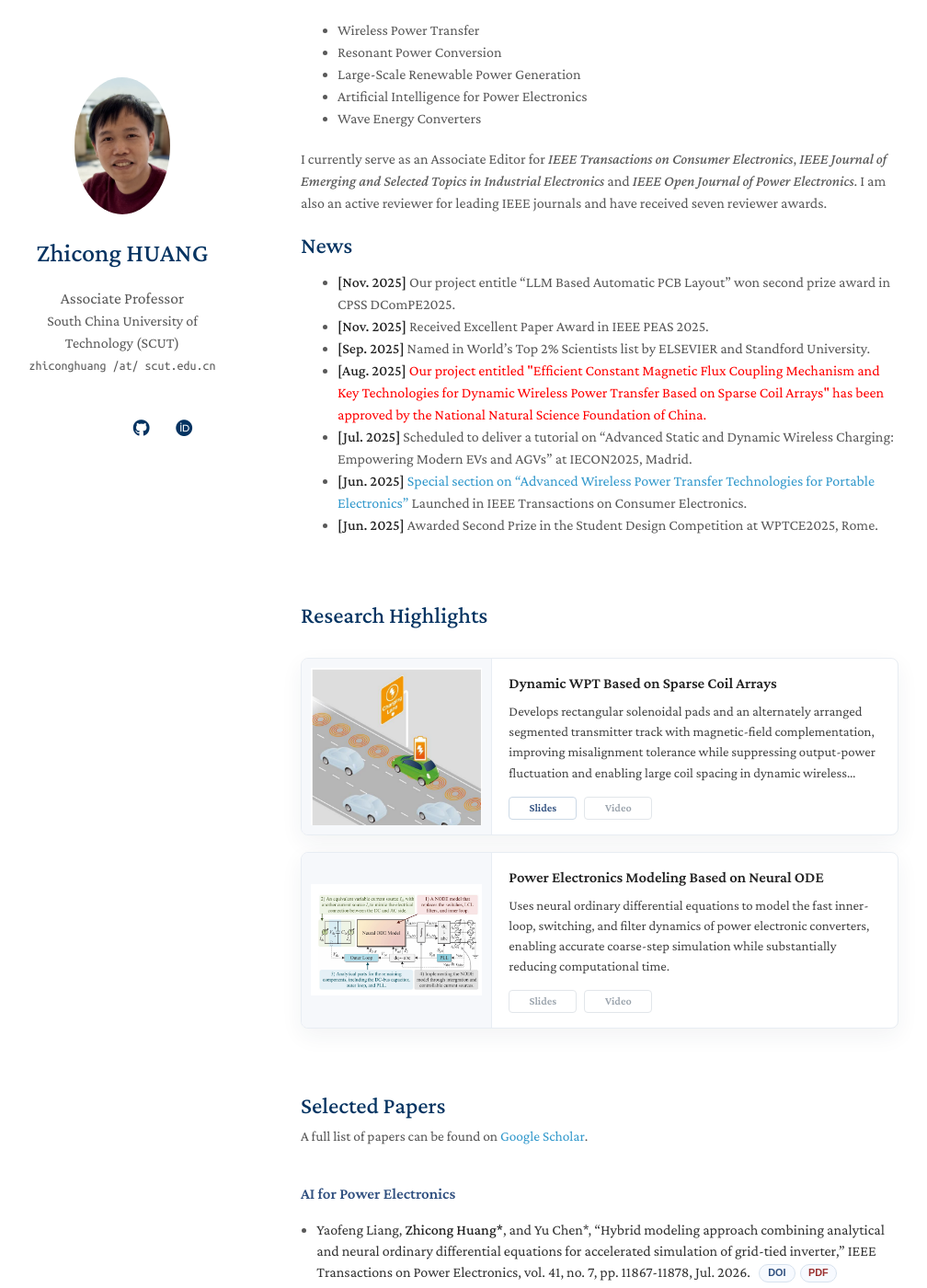
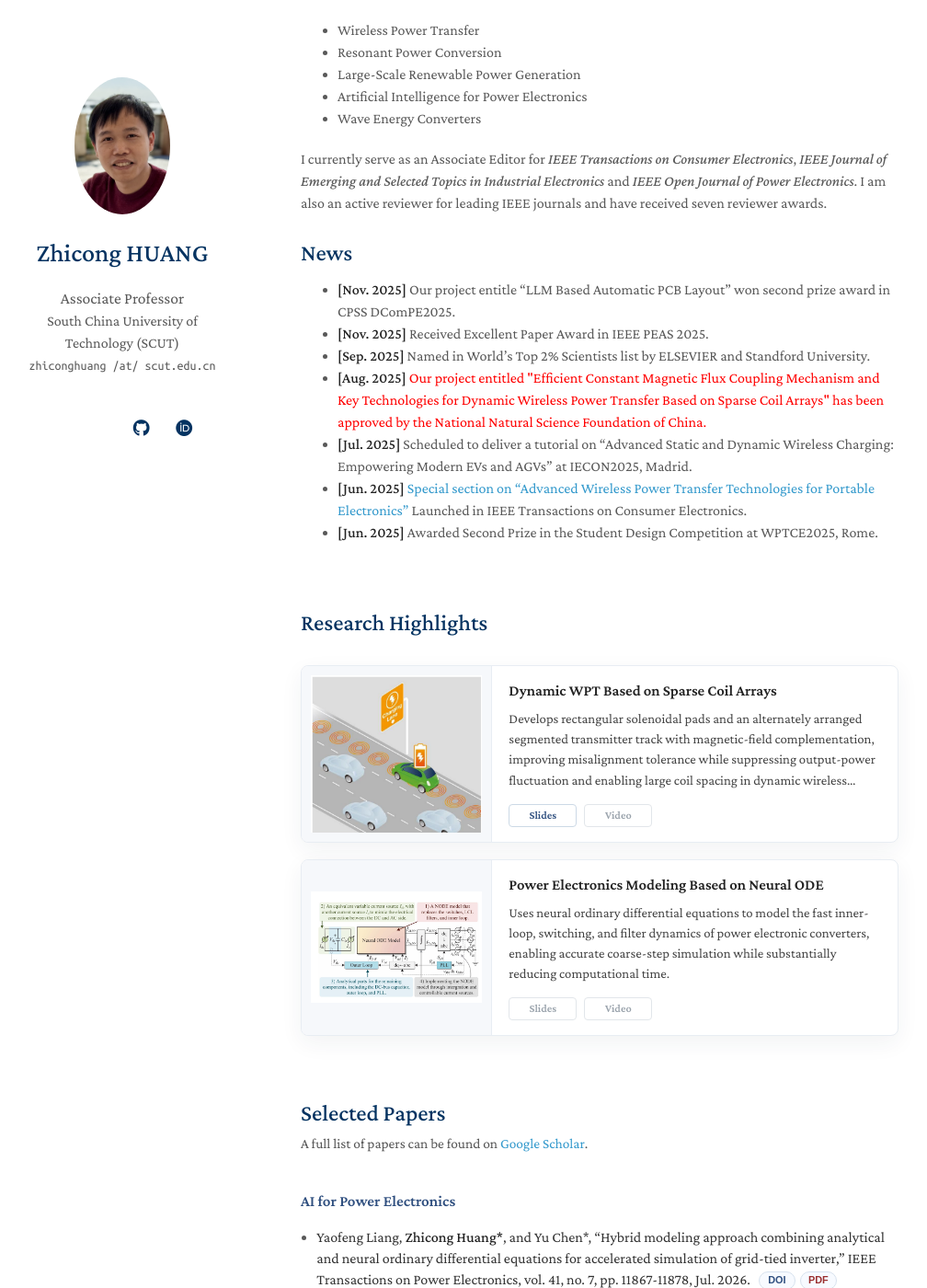
Before and after one commit to forwardhuang/forwardhuang.github.io, a Jekyll site: the page built from index.md, in a window 1280 px wide and 1400 px high, scrolled down 252 px. Shown: the whole window at 92% size, without its empty margins (143-1151 px from the left). Built offline with Jekyll 4.4.1, drawn with Linux system fonts in a browser that asks for light colours; a style sheet for code colours, icons or effects is not loaded; our own code applies the rules of GitHub Pages for plain Markdown files.

Commit message:
Adjust News section spacing

```diff
--- a/_layouts/homepage.html
+++ b/_layouts/homepage.html
@@ -27,7 +27,7 @@
     <link rel="stylesheet" href="./assets/css/font.css">
     {% endif %}
     {% if site.auto_dark_mode %}
-    <link rel="stylesheet" href="./assets/css/style.css?v=20260712f">
+    <link rel="stylesheet" href="./assets/css/style.css?v=20260713a">
     <link rel="stylesheet" href="./assets/css/publications.css?v=20260712d">
     {% else %}
     <link rel="stylesheet" href="./assets/css/style-no-dark-mode.css?v=20260712d">
--- a/assets/css/style.scss
+++ b/assets/css/style.scss
@@ -5,6 +5,10 @@
 
 .section-title {
   margin: 28px 0 8px;
+}
+
+.news-section-title {
+  margin-bottom: 15px;
 }
 
 .subsection-title {
--- a/index.md
+++ b/index.md
@@ -14,7 +14,8 @@ I am an Associate Professor at South China University of Technology, Guangzhou,
 
 I currently serve as an Associate Editor for *IEEE Transactions on Consumer Electronics*, *IEEE Journal of Emerging and Selected Topics in Industrial Electronics* and *IEEE Open Journal of Power Electronics*. I am also an active reviewer for leading IEEE journals and have received seven reviewer awards.
 
-## News
+<h2 id="news" class="section-title news-section-title">News</h2>
+
 - **[Nov. 2025]** Our project entitle "LLM Based Automatic PCB Layout" won second prize award in CPSS DComPE2025.
 - **[Nov. 2025]** Received Excellent Paper Award in IEEE PEAS 2025.
 - **[Sep. 2025]** Named in World's Top 2% Scientists list by ELSEVIER and Standford University.
```
